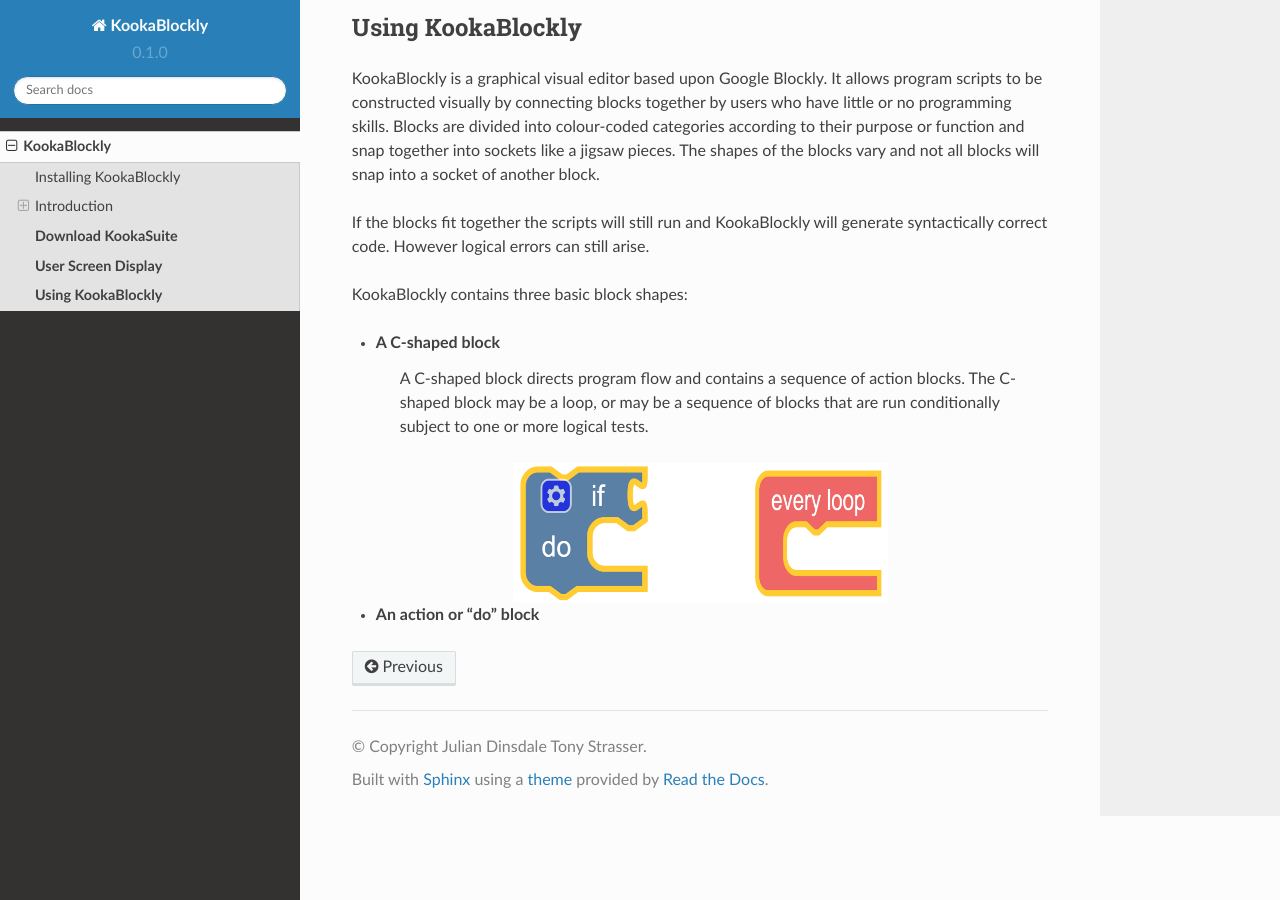
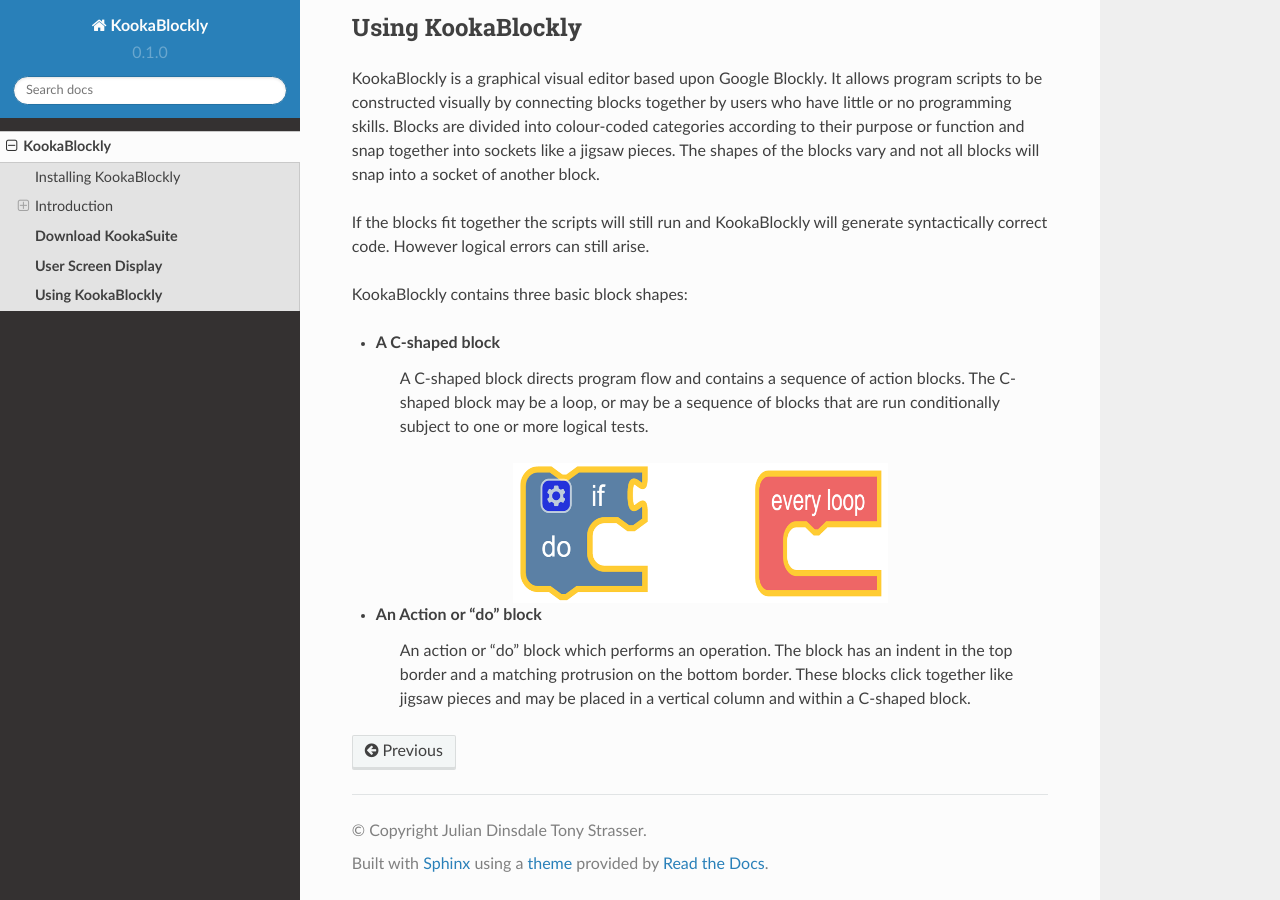
Before and after one commit to JulianDinsdale/KookaBlockly, a Sphinx documentation site: the page built from docs/source/KookaBlockly_Overview.rst, in a window 1280 px wide and 900 px high, scrolled down 9660 px. Built offline with Sphinx 7.4.7 and the Read the Docs theme 2.0.0, drawn with Linux system fonts in a browser that asks for light colours.

Commit message:
more text

```diff
--- a/docs/source/KookaBlockly_Overview.rst
+++ b/docs/source/KookaBlockly_Overview.rst
@@ -389,6 +389,8 @@
     :alt: C Shaped Blocks
 
 
+* **An Action or "do" block**
 
-
-* **An action or "do" block**
+        An action or “do” block which performs an operation.  The block has an indent in the top border and a matching
+        protrusion on the bottom border.  These blocks click together like jigsaw pieces and may be placed in a vertical
+        column and within a C-shaped block.
```
